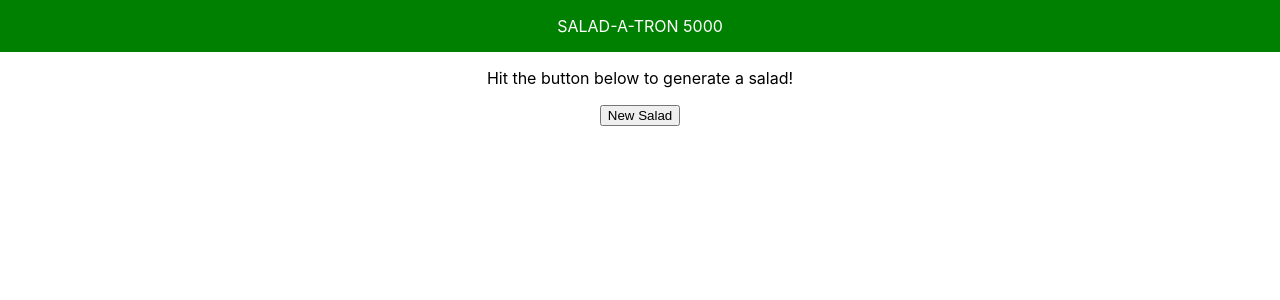
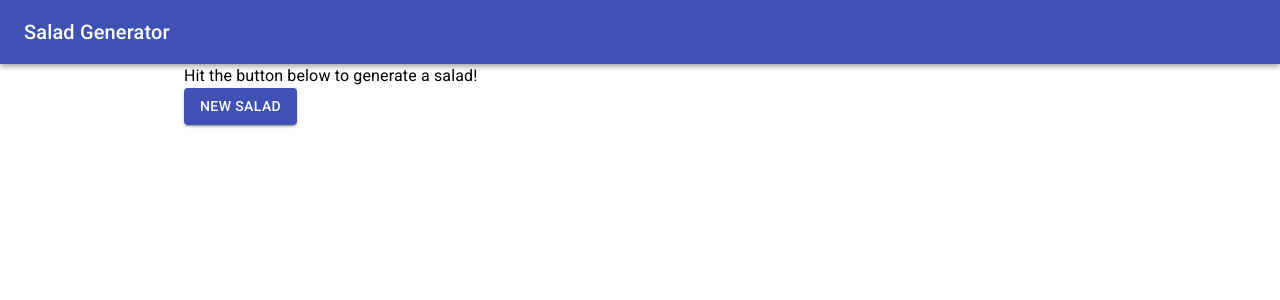
Before and after one commit to MikeLuDev/salad-generator, a React (Create React App) app: page / in a window 1280 px wide. Shown: the top 300 px of the page. Built offline with nearby package versions, Linux system fonts and the light colour scheme; the HTML template or start-up script is replaced by a standard one.

Commit message:
Removed styled components, added material-ui

```diff
--- a/package.json
+++ b/package.json
@@ -3,15 +3,16 @@
   "version": "0.1.0",
   "private": true,
   "dependencies": {
+    "@material-ui/core": "^4.3.2",
+    "@material-ui/icons": "^4.2.1",
+    "@material-ui/styles": "^4.3.0",
     "@types/jest": "24.0.17",
     "@types/node": "12.7.1",
     "@types/react": "^16.9.1",
     "@types/react-dom": "16.8.5",
-    "@types/styled-components": "^4.1.18",
     "react": "^16.9.0",
     "react-dom": "^16.9.0",
     "react-scripts": "3.1.1",
-    "styled-components": "^4.3.2",
     "typescript": "3.5.3"
   },
   "scripts": {
--- a/public/index.html
+++ b/public/index.html
@@ -3,13 +3,14 @@
   <head>
     <meta charset="utf-8" />
     <link rel="shortcut icon" href="%PUBLIC_URL%/favicon.ico" />
-    <meta name="viewport" content="width=device-width, initial-scale=1" />
+    <meta name="viewport" content="minimum-scale=1, initial-scale=1, width=device-width, shrink-to-fit=no" />
     <meta name="theme-color" content="#000000" />
     <meta
       name="description"
       content="Web site created using create-react-app"
     />
     <link rel="apple-touch-icon" href="logo192.png" />
+    <link rel="stylesheet" href="https://fonts.googleapis.com/css?family=Roboto:300,400,500">
     <!--
       manifest.json provides metadata used when your web app is installed on a
       user's mobile device or desktop. See https://developers.google.com/web/fundamentals/web-app-manifest/
--- a/src/App.tsx
+++ b/src/App.tsx
@@ -1,22 +1,27 @@
 import React from 'react';
-import styled from 'styled-components';
+
+import { ThemeProvider } from '@material-ui/styles';
+import { createMuiTheme, Container } from '@material-ui/core';
+import { green } from '@material-ui/core/colors';
 
 import Header from './components/Header';
 import Spinner from './components/Spinner';
 
+const theme = createMuiTheme({
+  palette: {
+    secondary: {
+      main: green[500],
+    },
+  },
+});
+
 const App: React.FC = () => (
-  <StyledApp className="App">
+  <ThemeProvider theme={theme}>
     <Header />
-    <Spinner />
-  </StyledApp>
+    <Container maxWidth="md">
+      <Spinner />
+    </Container>
+  </ThemeProvider>
 );
 
-const StyledApp = styled.div`
-  height: 100vh;
-  text-align: center;
-  * {
-    box-sizing: border-box;
-  }
-`;
-
 export default App;
--- a/src/components/Header.tsx
+++ b/src/components/Header.tsx
@@ -1,16 +1,15 @@
 import React from 'react';
-import styled from 'styled-components';
+import { AppBar, Typography, Toolbar } from '@material-ui/core';
+
 
 const Header: React.FC = () => (
-  <StyledHeader>
-    SALAD-A-TRON 5000
-  </StyledHeader>
+  <AppBar color="primary" position="static">
+    <Toolbar>
+      <Typography variant="h6">
+        Salad Generator
+      </Typography>
+    </Toolbar>
+  </AppBar>
 );
 
-const StyledHeader = styled.header`
-  background: green;
-  padding: 16px 0;
-  color: white;
-`;
-
 export default Header;
--- a/src/components/Spinner.tsx
+++ b/src/components/Spinner.tsx
@@ -1,5 +1,7 @@
 import React, { useState } from 'react';
-// import styled from 'styled-components';
+
+import Button from '@material-ui/core/Button';
+import { Typography } from '@material-ui/core';
 
 import spinSalad from '../scripts/spinSalad';
 
@@ -25,9 +27,9 @@ const Spinner: React.FC = () => {
     <div>
       {salad ?
         (<section>
-          <p>
+          <Typography variant="body1">
             {`Greens: ${salad.chosenGreens[0]}`}
-          </p>
+          </Typography>
           <p>
             {`Grain: ${salad.chosenGrains[0]}`}
           </p>
@@ -47,9 +49,9 @@ const Spinner: React.FC = () => {
             {`Garnish: ${salad.chosenGarnishes[0]}`}
           </p>
         </section>) :
-        (<p>Hit the button below to generate a salad!</p>)
+        (<Typography variant="body1">Hit the button below to generate a salad!</Typography>)
       }
-      <button onClick={getSalad}>New Salad</button>
+      <Button onClick={getSalad} color="primary" variant="contained">New Salad</Button>
     </div>
   );
 };
```
Also changed, not shown: 1 other file (tests, documents, lock files or other folders).
